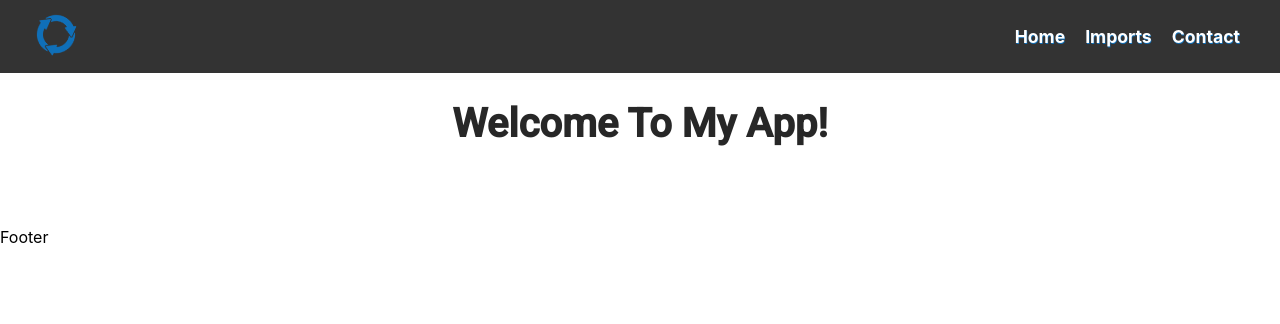
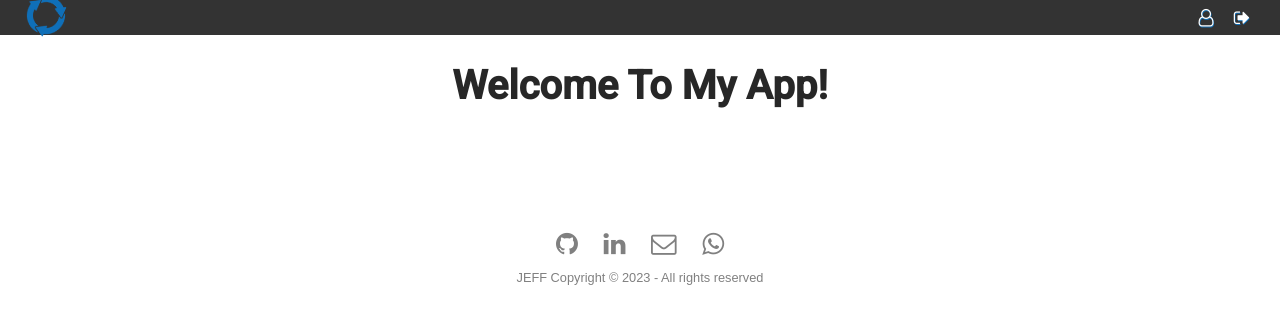
Before and after one commit to jefflennon1/MedicationsClientWEB, a React (Create React App) app: page / in a window 1280 px wide. Shown: the top 324 px of the page. Built offline with nearby package versions, Linux system fonts and the light colour scheme.

Commit message:
refactoring the navbar

```diff
--- a/src/App.js
+++ b/src/App.js
@@ -2,6 +2,7 @@
 import './App.css';
 import { Outlet } from 'react-router-dom';
 import Navbar from './components/layout/Navbar';
+import { Footer } from './components/layout/Footer';
 
 function App() {
   return (
@@ -10,7 +11,7 @@ function App() {
       <div className='container'>
         <Outlet />
       </div>
-      <p>Footer</p>
+      <Footer />
     </div>
   );
 }
--- a/src/components/layout/Footer.js
+++ b/src/components/layout/Footer.js
@@ -17,17 +17,7 @@ export function Footer() {
                     </div>
 
                     <div class="row">
-                        <ul>
-                            <li><a href="#">Contact us</a></li>
-                            <li><a href="#">Our Services</a></li>
-                            <li><a href="#">Privacy Policy</a></li>
-                            <li><a href="#">Terms & Conditions</a></li>
-                            <li><a href="#">Career</a></li>
-                        </ul>
-                    </div>
-
-                    <div class="row">
-                        INFERNO Copyright © 2021 Inferno - All rights reserved || Designed By: Mahesh
+                        JEFF Copyright © 2023 - All rights reserved
                     </div>
                 </div>
             </footer>
--- a/src/components/layout/Navbar.js
+++ b/src/components/layout/Navbar.js
@@ -12,13 +12,14 @@ export default function Navbar() {
                 </Link>
                 <ul className="nav-links">
                     <li>
-                        <Link to="/">Home</Link>
+                        <Link to="/user">
+                            <i class="fa fa-user-o" aria-hidden="true"></i>
+                        </Link>
                     </li>
                     <li>
-                        <Link to="/imports">Imports</Link>
-                    </li>
-                    <li>
-                        <Link to="/contact">Contact</Link>
+                        <Link to="/">
+                            <i class="fa fa-sign-out" aria-hidden="true"></i>
+                        </Link>
                     </li>
                 </ul>
             </nav>
--- a/src/components/layout/navbar.css
+++ b/src/components/layout/navbar.css
@@ -3,7 +3,8 @@
     display: flex;
     justify-content: space-between;
     align-items: center;
-    padding: 10px;
+    /* padding: 10px;*/
+    height: 35px;
 }
 
 .logo {
--- a/src/components/layout/styles/Footer.css
+++ b/src/components/layout/styles/Footer.css
@@ -4,7 +4,7 @@ body {
 }
 
 .footer {
-    background: #000;
+    /*background: #000;*/
     padding: 30px 0px;
     font-family: 'Play', sans-serif;
     text-align: center;
@@ -13,7 +13,7 @@ body {
 .footer .row {
     width: 100%;
     margin: 1% 0%;
-    padding: 0.6% 0%;
+    /*  padding: 0.6% 0%;*/
     color: gray;
     font-size: 0.8em;
 }
--- a/src/components/pages/NotFound.js
+++ b/src/components/pages/NotFound.js
@@ -11,7 +11,7 @@ export function NotFoundPage() {
                 <img src={image} className='bounce-in-top' />
                 <h1 className='focus-in-expand' >Page requested was not found</h1>
             </div>
-            <div className='fixed'><Footer /></div>
+            <Footer />
         </>
     )
 }
--- a/src/components/pages/styles/NotFound.css
+++ b/src/components/pages/styles/NotFound.css
@@ -10,18 +10,18 @@ div#root {
 
 img.bounce-in-top {
     width: 30%;
-    margin-top: -15%;
+    /* margin-top: -15%;*/
 }
 
 .fixed {
-    position: absolute;
+    /* position: absolute;*/
     width: 100%;
 }
 
 .containerTomada {
     display: flex;
-    width: 100%;
-    height: 100%;
+    /*width: 100%;
+    height: 80%;*/
     align-items: center;
     justify-content: center;
     flex-direction: column;
```
